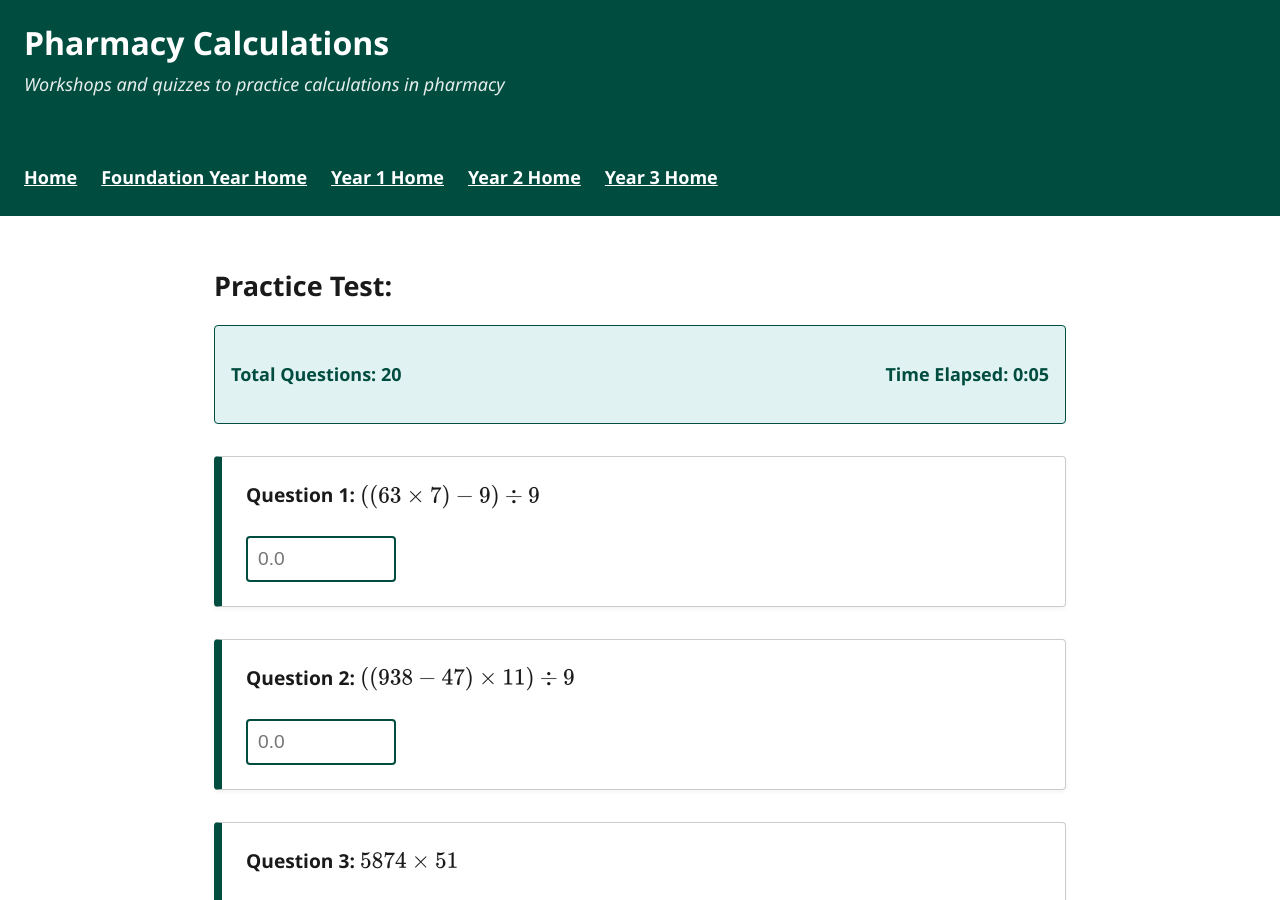
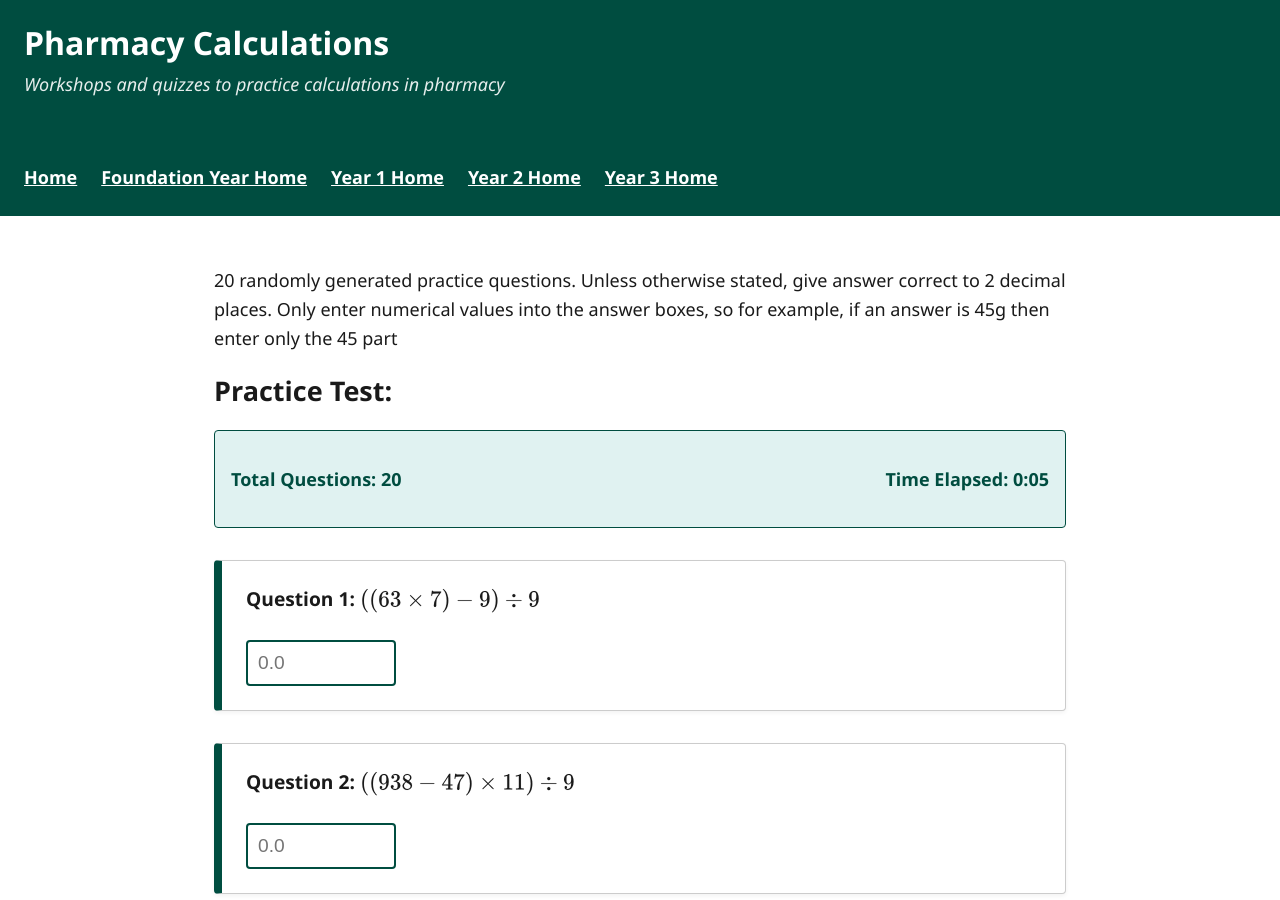
Before and after one commit to probe973/let-pharmacy, a Jekyll site: the page built from 3/mock.md, in a window 1280 px wide and 900 px high. Built offline with Jekyll 4.4.1, drawn with Linux system fonts in a browser that asks for light colours.

Commit message:
Update mock.md with answer entry instructions
Added instructions for entering answers in the practice questions.

```diff
--- a/3/mock.md
+++ b/3/mock.md
@@ -3,4 +3,6 @@ layout: default
 title: Year F mock
 ---
 
+20 randomly generated practice questions.  Unless otherwise stated, give answer correct to 2 decimal places.  Only enter numerical values into the answer boxes, so for example, if an answer is 45g then enter only the 45 part
+
 {% include test-mode.html folder="3mock" %}
```
